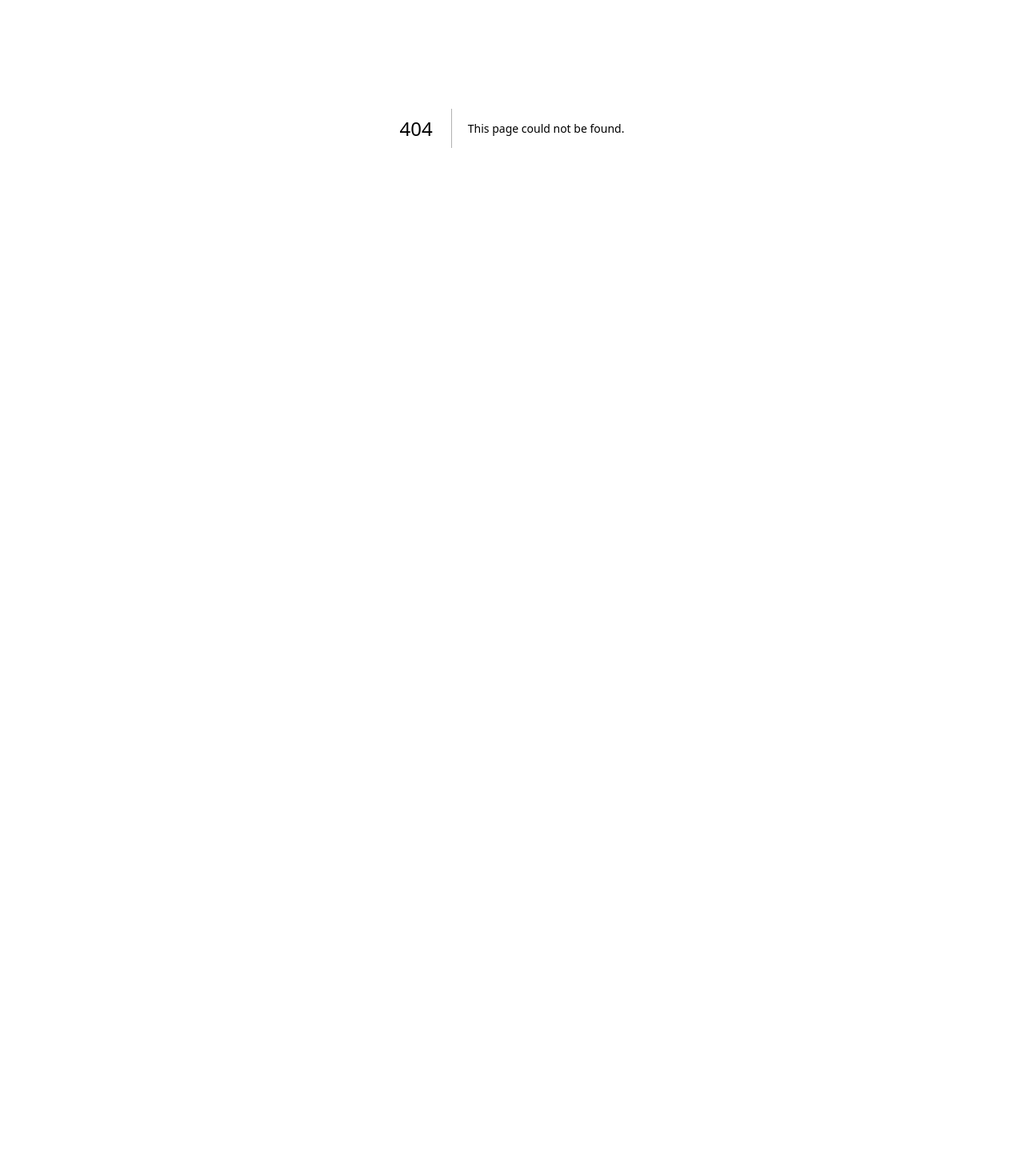
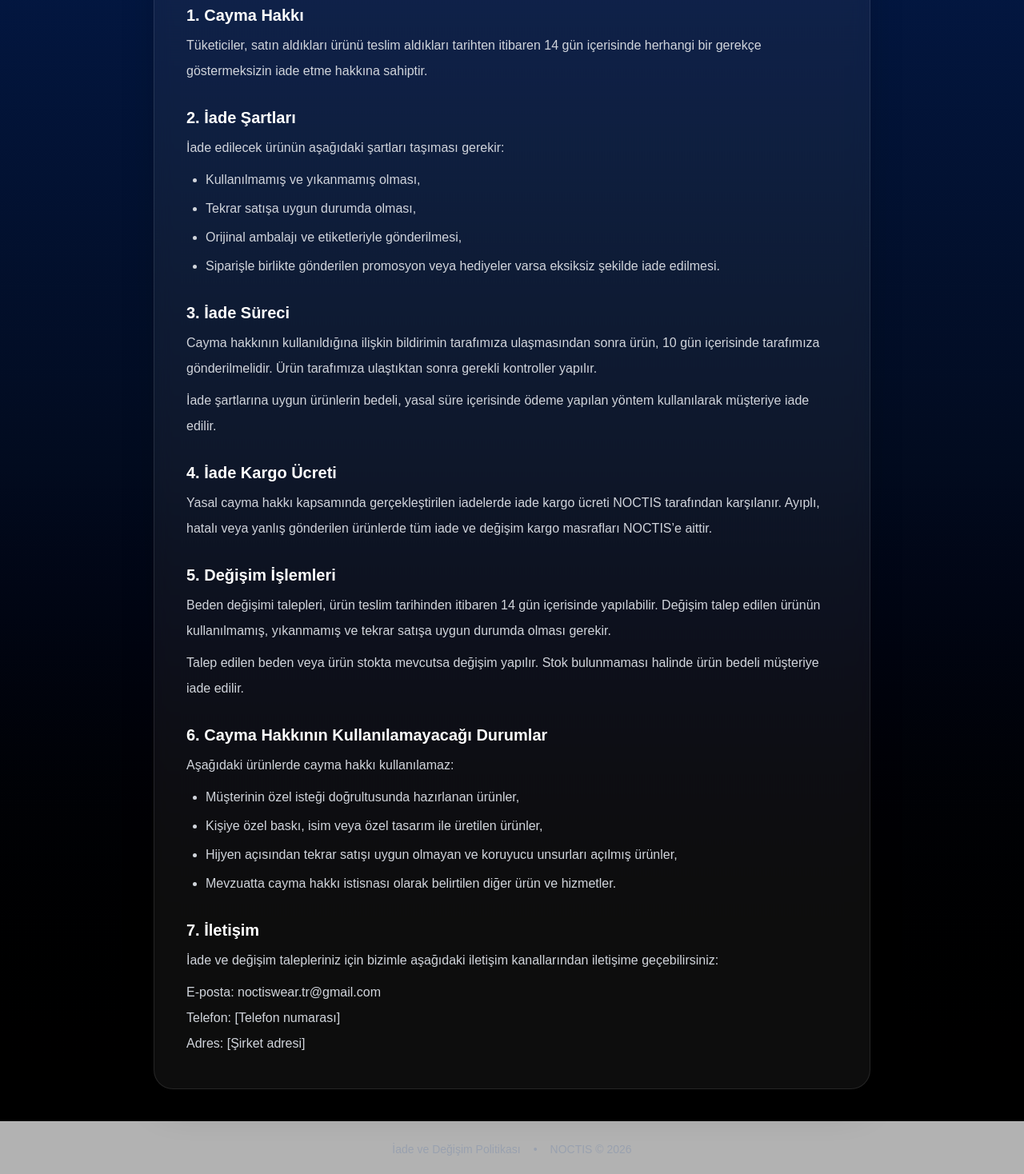
Before and after one commit to noctiswearr-boop/noctis-site, a Next.js app: page /iade-ve-degisim in a window 1280 px wide. Before the commit this address had no page. Shown: the part 240-1708 px from the top of the page at 80% size. Before the commit the page ends 800 px from the top, so only its background shows below. Built offline with nearby package versions, Linux system fonts and the light colour scheme.

Commit message:
iade politikasi sayfasi ve footer eklendi

```diff
--- /dev/null
+++ b/app/iade-ve-degisim/page.tsx
@@ -0,0 +1,132 @@
+export default function Page() {
+  return (
+    <main className="min-h-screen bg-gradient-to-b from-[#031B4E] via-[#020B1F] to-black px-4 py-10 text-white">
+      <div className="mx-auto max-w-4xl rounded-3xl border border-white/10 bg-white/5 p-6 shadow-2xl backdrop-blur-md md:p-10">
+        <h1 className="mb-8 text-3xl font-bold tracking-tight text-white md:text-4xl">
+          İptal, İade ve Değişim Politikası
+        </h1>
+
+        <div className="space-y-7 text-[15px] leading-8 text-gray-300 md:text-base">
+          <p>
+            NOCTIS olarak müşteri memnuniyetini ön planda tutuyoruz. 6502
+            sayılı Tüketicinin Korunması Hakkında Kanun ve Mesafeli
+            Sözleşmeler Yönetmeliği kapsamında aşağıdaki şartlar uygulanır.
+          </p>
+
+          <section>
+            <h2 className="mb-2 text-xl font-semibold text-white">
+              1. Cayma Hakkı
+            </h2>
+            <p>
+              Tüketiciler, satın aldıkları ürünü teslim aldıkları tarihten
+              itibaren 14 gün içerisinde herhangi bir gerekçe göstermeksizin
+              iade etme hakkına sahiptir.
+            </p>
+          </section>
+
+          <section>
+            <h2 className="mb-2 text-xl font-semibold text-white">
+              2. İade Şartları
+            </h2>
+            <p>İade edilecek ürünün aşağıdaki şartları taşıması gerekir:</p>
+
+            <ul className="mt-2 list-disc space-y-1 pl-6">
+              <li>Kullanılmamış ve yıkanmamış olması,</li>
+              <li>Tekrar satışa uygun durumda olması,</li>
+              <li>Orijinal ambalajı ve etiketleriyle gönderilmesi,</li>
+              <li>
+                Siparişle birlikte gönderilen promosyon veya hediyeler varsa
+                eksiksiz şekilde iade edilmesi.
+              </li>
+            </ul>
+          </section>
+
+          <section>
+            <h2 className="mb-2 text-xl font-semibold text-white">
+              3. İade Süreci
+            </h2>
+            <p>
+              Cayma hakkının kullanıldığına ilişkin bildirimin tarafımıza
+              ulaşmasından sonra ürün, 10 gün içerisinde tarafımıza
+              gönderilmelidir. Ürün tarafımıza ulaştıktan sonra gerekli
+              kontroller yapılır.
+            </p>
+
+            <p className="mt-2">
+              İade şartlarına uygun ürünlerin bedeli, yasal süre içerisinde
+              ödeme yapılan yöntem kullanılarak müşteriye iade edilir.
+            </p>
+          </section>
+
+          <section>
+            <h2 className="mb-2 text-xl font-semibold text-white">
+              4. İade Kargo Ücreti
+            </h2>
+            <p>
+              Yasal cayma hakkı kapsamında gerçekleştirilen iadelerde iade
+              kargo ücreti NOCTIS tarafından karşılanır. Ayıplı, hatalı veya
+              yanlış gönderilen ürünlerde tüm iade ve değişim kargo masrafları
+              NOCTIS’e aittir.
+            </p>
+          </section>
+
+          <section>
+            <h2 className="mb-2 text-xl font-semibold text-white">
+              5. Değişim İşlemleri
+            </h2>
+            <p>
+              Beden değişimi talepleri, ürün teslim tarihinden itibaren 14 gün
+              içerisinde yapılabilir. Değişim talep edilen ürünün kullanılmamış,
+              yıkanmamış ve tekrar satışa uygun durumda olması gerekir.
+            </p>
+
+            <p className="mt-2">
+              Talep edilen beden veya ürün stokta mevcutsa değişim yapılır.
+              Stok bulunmaması halinde ürün bedeli müşteriye iade edilir.
+            </p>
+          </section>
+
+          <section>
+            <h2 className="mb-2 text-xl font-semibold text-white">
+              6. Cayma Hakkının Kullanılamayacağı Durumlar
+            </h2>
+            <p>Aşağıdaki ürünlerde cayma hakkı kullanılamaz:</p>
+
+            <ul className="mt-2 list-disc space-y-1 pl-6">
+              <li>Müşterinin özel isteği doğrultusunda hazırlanan ürünler,</li>
+              <li>
+                Kişiye özel baskı, isim veya özel tasarım ile üretilen ürünler,
+              </li>
+              <li>
+                Hijyen açısından tekrar satışı uygun olmayan ve koruyucu
+                unsurları açılmış ürünler,
+              </li>
+              <li>
+                Mevzuatta cayma hakkı istisnası olarak belirtilen diğer ürün ve
+                hizmetler.
+              </li>
+            </ul>
+          </section>
+
+          <section>
+            <h2 className="mb-2 text-xl font-semibold text-white">
+              7. İletişim
+            </h2>
+            <p>
+              İade ve değişim talepleriniz için bizimle aşağıdaki iletişim
+              kanallarından iletişime geçebilirsiniz:
+            </p>
+
+            <p className="mt-2">
+              E-posta: noctiswear.tr@gmail.com
+              <br />
+              Telefon: [Telefon numarası]
+              <br />
+              Adres: [Şirket adresi]
+            </p>
+          </section>
+        </div>
+      </div>
+    </main>
+  );
+}
--- a/app/layout.tsx
+++ b/app/layout.tsx
@@ -27,7 +27,26 @@ export default function RootLayout({
       lang="tr"
       className={`${geistSans.variable} ${geistMono.variable} h-full antialiased`}
     >
-      <body className="min-h-full flex flex-col">{children}</body>
+      <body className="min-h-full flex flex-col">
+        <main className="flex-1">
+          {children}
+        </main>
+
+        <footer className="border-t border-white/10 bg-black/30 px-6 py-6 text-center text-sm text-gray-400">
+          <div className="flex flex-wrap justify-center gap-4">
+            <a
+              href="/iade-ve-degisim"
+              className="hover:text-white transition"
+            >
+              İade ve Değişim Politikası
+            </a>
+
+            <span>•</span>
+
+            <span>NOCTIS © 2026</span>
+          </div>
+        </footer>
+      </body>
     </html>
   );
 }
```
